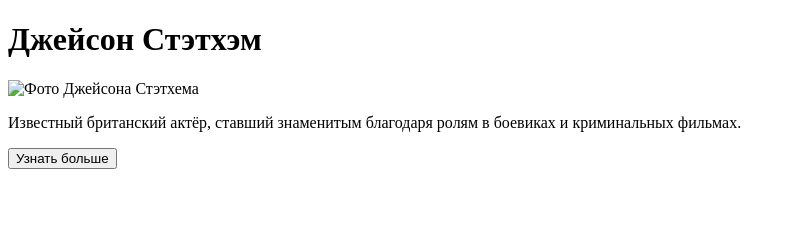
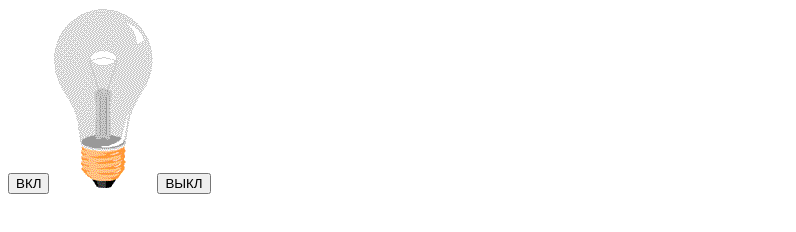
Before and after one commit to Violetta-collab-hubb/Danilov-A, a plain HTML site: page index.html in a window 1280 px wide. Shown: the whole page, without its empty margins (0-796 px from the left). Drawn offline with Linux system fonts and the light colour scheme.

Commit message:
Add files via upload

```diff
--- a/index.html
+++ b/index.html
@@ -1,15 +1,18 @@
 <!DOCTYPE html>
-<html lang="ru">
+<html lang="en">
 <head>
     <meta charset="UTF-8">
-    <title>Джейсон Стэтхэм</title>
-    <link rel="stylesheet" href="styles.css">
+    <meta name="viewport" content="width=device-width, initial-scale=1.0">
+    <title>Document</title>
+    <script src="script.js"></script>
 </head>
 <body>
-    <h1>Джейсон Стэтхэм</h1>
-    <img src="file:///C:/Users/user/Desktop/JS%20joint%202/%D0%A1%D1%82%D1%8D%D1%82%D1%85%D0%B5%D0%BC/foto.webp" alt="Фото Джейсона Стэтхема" />
-    <p id="bio">Известный британский актёр, ставший знаменитым благодаря ролям в боевиках и криминальных фильмах.</p>
-    <button onclick="showBio()">Узнать больше</button>
-    <script src="script.js"></script>
+    <button onclick="turnOn()">ВКЛ</button>
+
+<img id="bulboff" style="display: inline;" src="pic_bulboff.gif">
+<img id="bulbon" style="display: none;"  src="pic_bulbon.gif">
+
+    <button onclick="turnOff()">ВЫКЛ</button>
+
 </body>
 </html>
--- /dev/null
+++ b/script.js
@@ -0,0 +1,8 @@
+function turnOn()  {
+            document.getElementById('bulboff').style.display = "none";   // Скрываем изображение OFF
+            document.getElementById('bulbon').style.display = "inline";  // Показываем изображение ON
+        }
+function turnOff() {
+            document.getElementById('bulboff').style.display = "inline";   // Показываем изображение OFF
+            document.getElementById('bulbon').style.display = "none";  // Скрываем изображение ON
+        }
```
Also changed, not shown: pic_bulboff.gif (added), pic_bulbon.gif (added), 1 other file.
